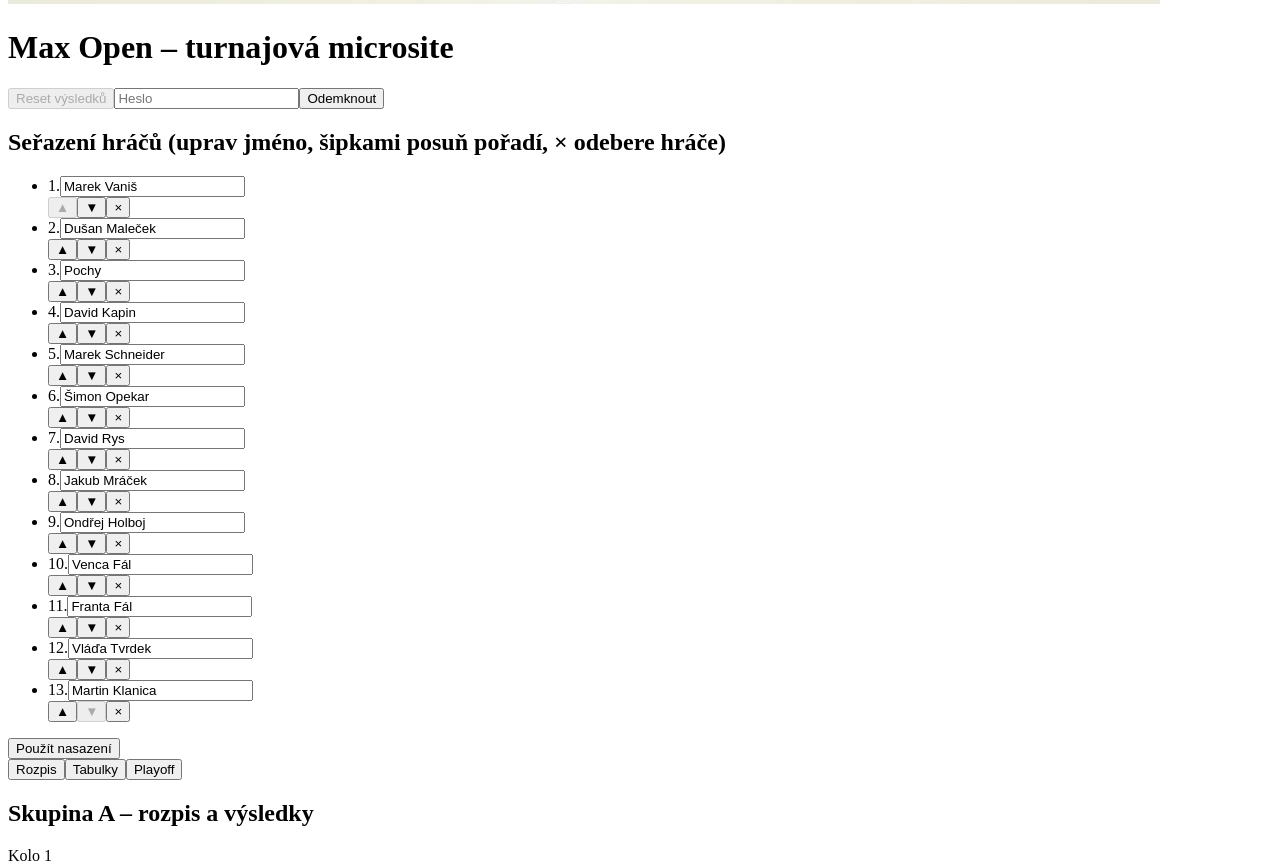
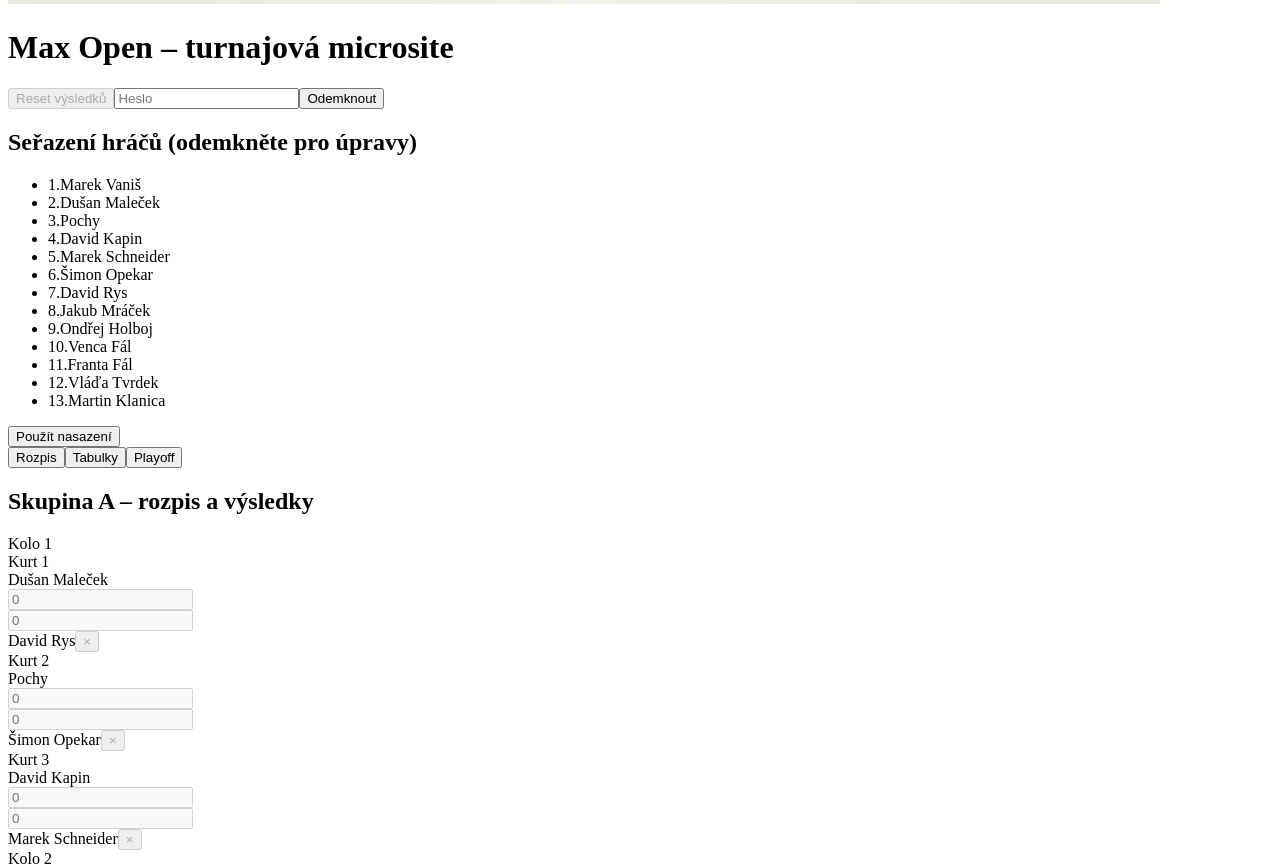
Before and after one commit to drp25/max-open-microsite, a React (Vite) app: page / in a window 1280 px wide. Shown: the part 1100-1966 px from the top of the page. Built offline with nearby package versions, Linux system fonts and the light colour scheme; the HTML template or start-up script is replaced by a standard one.

Commit message:
Improve schedule layout and restrict ranking editing until unlocked

```diff
--- a/src/App.jsx
+++ b/src/App.jsx
@@ -318,16 +318,28 @@ export default function App() {
           </div>
         </header>
 
-        {/* Ranking section: editable list and seeding button.  On mobile the
-            ordering can be changed with arrow buttons and names can be
-            modified directly. */}
+        {/* Ranking section: list of players.  Editing (rename, reorder, delete) is
+            only available when the user has entered the password and
+            authenticated.  Otherwise the list is read‑only. */}
         <div className="card">
           <h2 className="text-xl font-semibold mb-2">
-            Seřazení hráčů&nbsp;
-            <span className="text-sm font-normal text-gray-500">(uprav jméno, šipkami posuň pořadí, × odebere hráče)</span>
+            Seřazení hráčů
+            {!auth && (
+              <span className="text-sm font-normal text-gray-500"> (odemkněte pro úpravy)</span>
+            )}
           </h2>
           <ul>
-            {ranking.map((p, idx) => (
+            {!auth
+              ? ranking.map((p, idx) => (
+                <li
+                  key={p.name}
+                  className="bg-white rounded-2xl p-2 mb-1 shadow flex items-center gap-2"
+                >
+                  <span className="w-6 text-right text-sm">{idx + 1}.</span>
+                  <span className="flex-1 px-2 text-sm">{p.name}</span>
+                </li>
+              ))
+              : ranking.map((p, idx) => (
                 <li
                   key={p.name}
                   className="bg-white rounded-2xl p-2 mb-1 shadow flex items-center gap-2"
@@ -390,18 +402,19 @@ export default function App() {
                         const rec = state.A[key]
                         const court = (idxMatch % 3) + 1
                         return (
-                          <div key={key} className='grid grid-cols-7 md:grid-cols-13 items-center gap-2 bg-white rounded-2xl p-2 shadow'>
+                          <div key={key} className='grid grid-cols-9 md:grid-cols-13 items-center gap-2 bg-white rounded-2xl p-2 shadow'>
                             <div className='col-span-1 text-center text-xs font-semibold text-gray-600'>Kurt {court}</div>
-                            <div className='col-span-2 md:col-span-4 text-right pr-2'>{a}</div>
+                            {/* Player A name cell: allow wrapping on mobile by adding whitespace-normal and break-words */}
+                            <div className='col-span-3 md:col-span-4 text-left pl-2 whitespace-normal break-words'>{a}</div>
                             <div className='col-span-1 md:col-span-2 text-center'>
                               <input inputMode='numeric' pattern='[0-9]*' className='input text-center' placeholder='0' value={rec.ag} onChange={(e) => updateScore('A', key, 'ag', e.target.value)} disabled={!auth} />
                             </div>
                             <div className='col-span-1 md:col-span-2 text-center'>
                               <input inputMode='numeric' pattern='[0-9]*' className='input text-center' placeholder='0' value={rec.bg} onChange={(e) => updateScore('A', key, 'bg', e.target.value)} disabled={!auth} />
                             </div>
-                            <div className='col-span-2 md:col-span-4 pl-2 flex justify-between items-center'>
-                              <span className='truncate'>{b}</span>
-                              <button onClick={() => clearMatch('A', key)} className='text-red-500 hover:text-red-700 ml-2' disabled={!auth}>×</button>
+                            <div className='col-span-3 md:col-span-4 pl-2 flex items-center justify-between'>
+                              <span className='whitespace-normal break-words flex-1'>{b}</span>
+                              <button onClick={() => clearMatch('A', key)} className='text-red-500 hover:text-red-700 ml-2 flex-shrink-0' disabled={!auth}>×</button>
                             </div>
                           </div>
                         )
@@ -423,18 +436,19 @@ export default function App() {
                         const rec = state.B[key]
                         const court = (idxMatch % 3) + 1
                         return (
-                          <div key={key} className='grid grid-cols-7 md:grid-cols-13 items-center gap-2 bg-white rounded-2xl p-2 shadow'>
+                          <div key={key} className='grid grid-cols-9 md:grid-cols-13 items-center gap-2 bg-white rounded-2xl p-2 shadow'>
                             <div className='col-span-1 text-center text-xs font-semibold text-gray-600'>Kurt {court}</div>
-                            <div className='col-span-2 md:col-span-4 text-right pr-2'>{a}</div>
+                            {/* Player A name cell: allow wrapping on mobile by adding whitespace-normal and break-words */}
+                            <div className='col-span-3 md:col-span-4 text-left pl-2 whitespace-normal break-words'>{a}</div>
                             <div className='col-span-1 md:col-span-2 text-center'>
                               <input inputMode='numeric' pattern='[0-9]*' className='input text-center' placeholder='0' value={rec.ag} onChange={(e) => updateScore('B', key, 'ag', e.target.value)} disabled={!auth} />
                             </div>
                             <div className='col-span-1 md:col-span-2 text-center'>
                               <input inputMode='numeric' pattern='[0-9]*' className='input text-center' placeholder='0' value={rec.bg} onChange={(e) => updateScore('B', key, 'bg', e.target.value)} disabled={!auth} />
                             </div>
-                            <div className='col-span-2 md:col-span-4 pl-2 flex justify-between items-center'>
-                              <span className='truncate'>{b}</span>
-                              <button onClick={() => clearMatch('B', key)} className='text-red-500 hover:text-red-700 ml-2' disabled={!auth}>×</button>
+                            <div className='col-span-3 md:col-span-4 pl-2 flex items-center justify-between'>
+                              <span className='whitespace-normal break-words flex-1'>{b}</span>
+                              <button onClick={() => clearMatch('B', key)} className='text-red-500 hover:text-red-700 ml-2 flex-shrink-0' disabled={!auth}>×</button>
                             </div>
                           </div>
                         )
```
Lines whose indentation alone changed are shown as unchanged.
